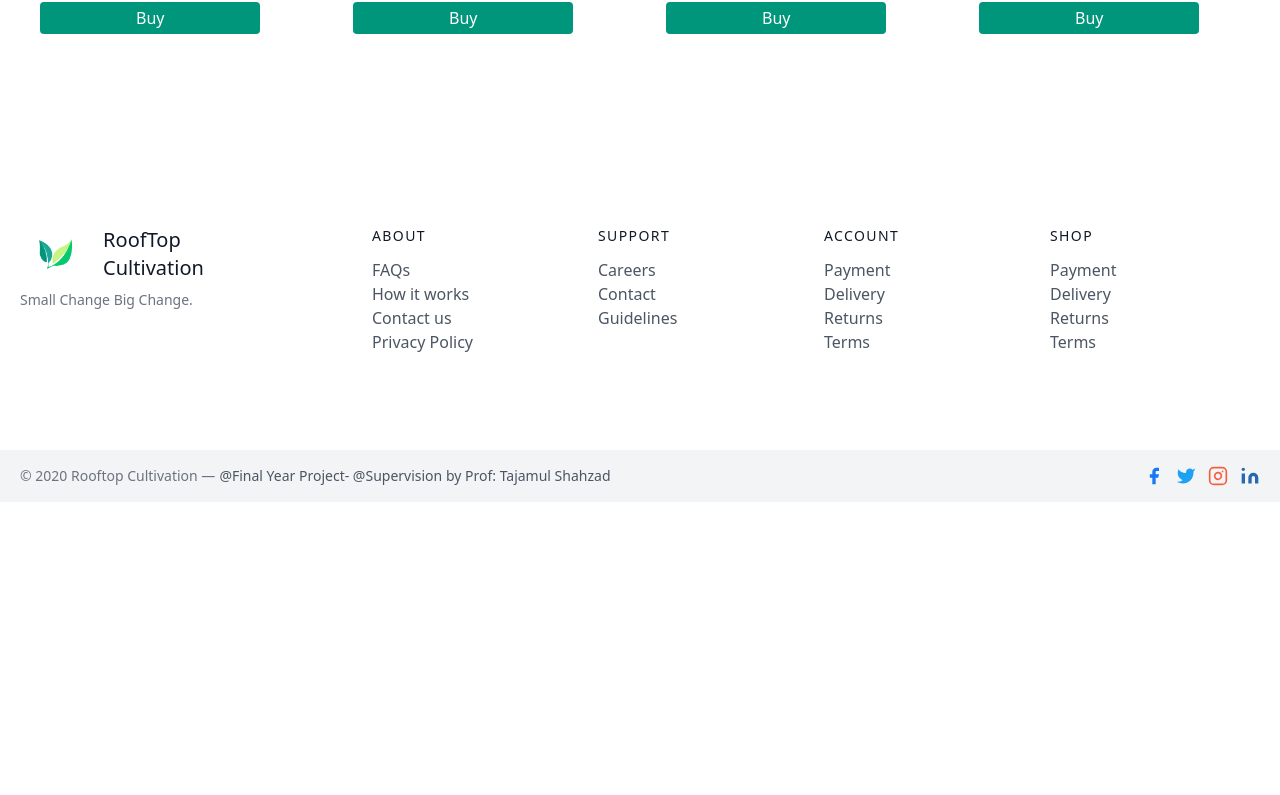
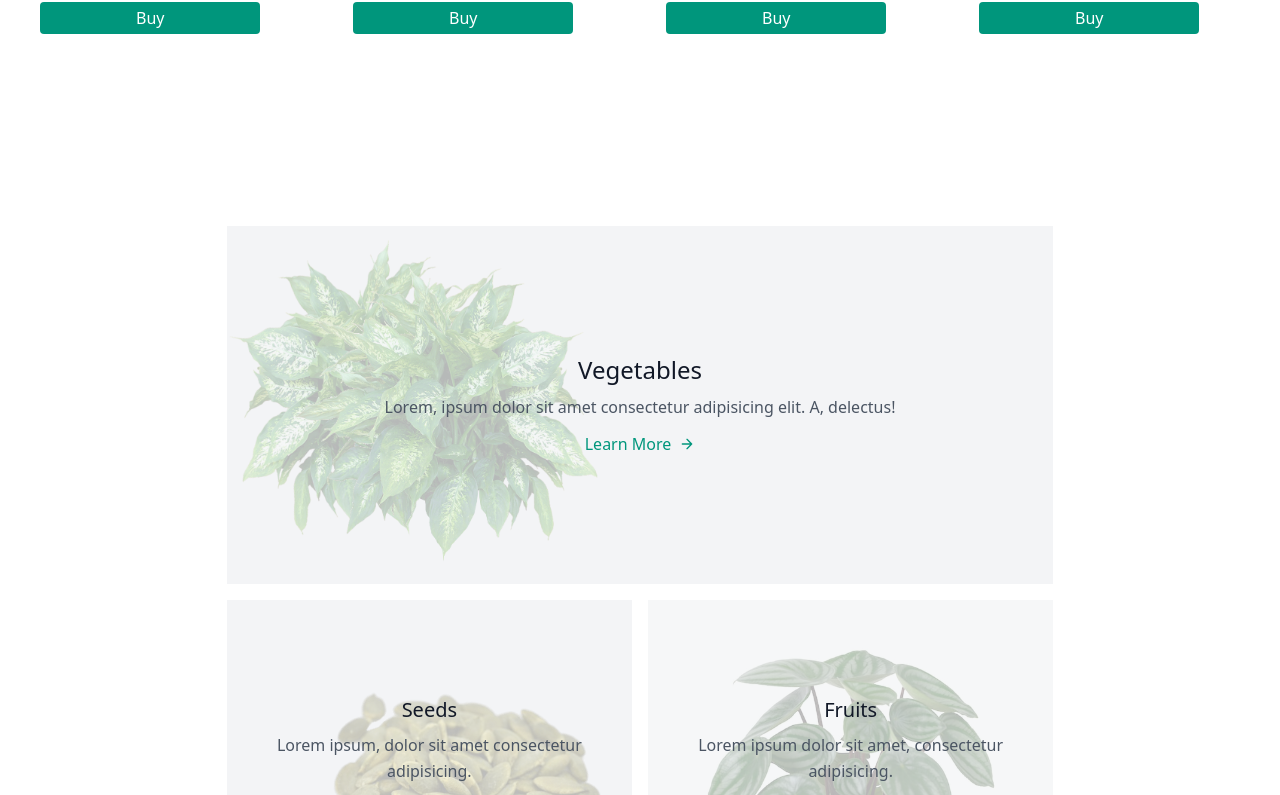
Before and after one commit to Muhammad-Akash-Haider/Rooftop-Cultivation-full, a React (Create React App) app: page / in a window 1280 px wide. Shown: the part 2125-2920 px from the top of the page. Before the commit the page ends 2627 px from the top, so only its background shows below. Built offline with nearby package versions, Linux system fonts and the light colour scheme.

Commit message:
a component added to home

```diff
--- a/src/components/Home.jsx
+++ b/src/components/Home.jsx
@@ -5,6 +5,7 @@ import Nav from "./Nav";
 import Section from "./Section";
 import E2 from "./E2";
 import Footer from "./Footer";
+import E3 from "./E3"
 
 function Home() {
     return (
@@ -15,6 +16,7 @@ function Home() {
             <Section />
             <Ecommerce />
             <E2 />
+             <E3/>
             <Footer />
 
         </>
```
